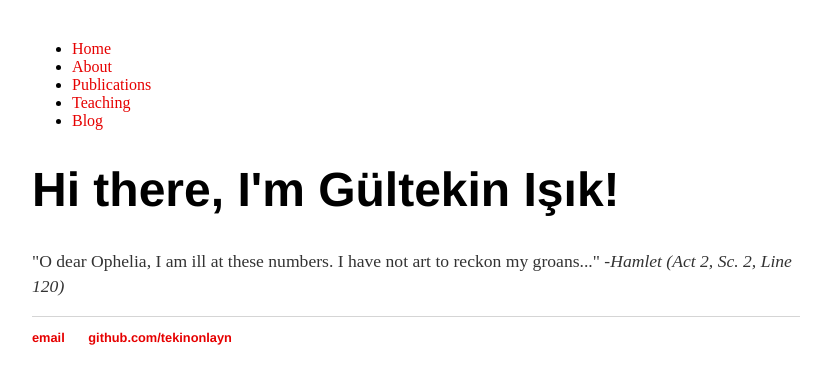
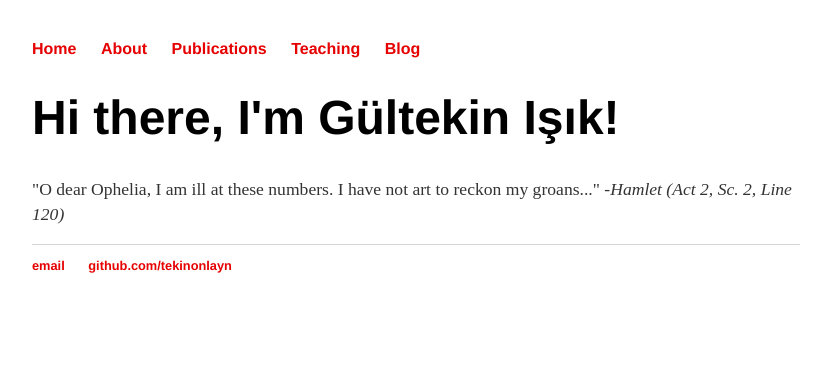
Before and after one commit to tekinonlayn/gi.github.io, a Jekyll site: the page built from index.html, in a window 1280 px wide. Shown: the top 384 px of the page, without its empty margins (224-1047 px from the left). Built offline with Jekyll 4.4.1, drawn with Linux system fonts in a browser that asks for light colours.

Commit message:
Update default.html

```diff
--- a/_layouts/default.html
+++ b/_layouts/default.html
@@ -6,8 +6,8 @@
 		<link rel="stylesheet" type="text/css" href="/css/main.css">
 	</head>
 	<body>
-		<header>
 
+	     <nav>
     		<ul>
         		<li><a href="/">Home</a></li>
 	        	<li><a href="/about">About</a></li>
@@ -15,8 +15,8 @@
         		<li><a href="/teaching">Teaching</a></li>
         		<li><a href="/blog">Blog</a></li>
     		</ul>
+	      </nav>
 
-	      </header>
 		<div class="container">
 
     		{{ content }}
```
